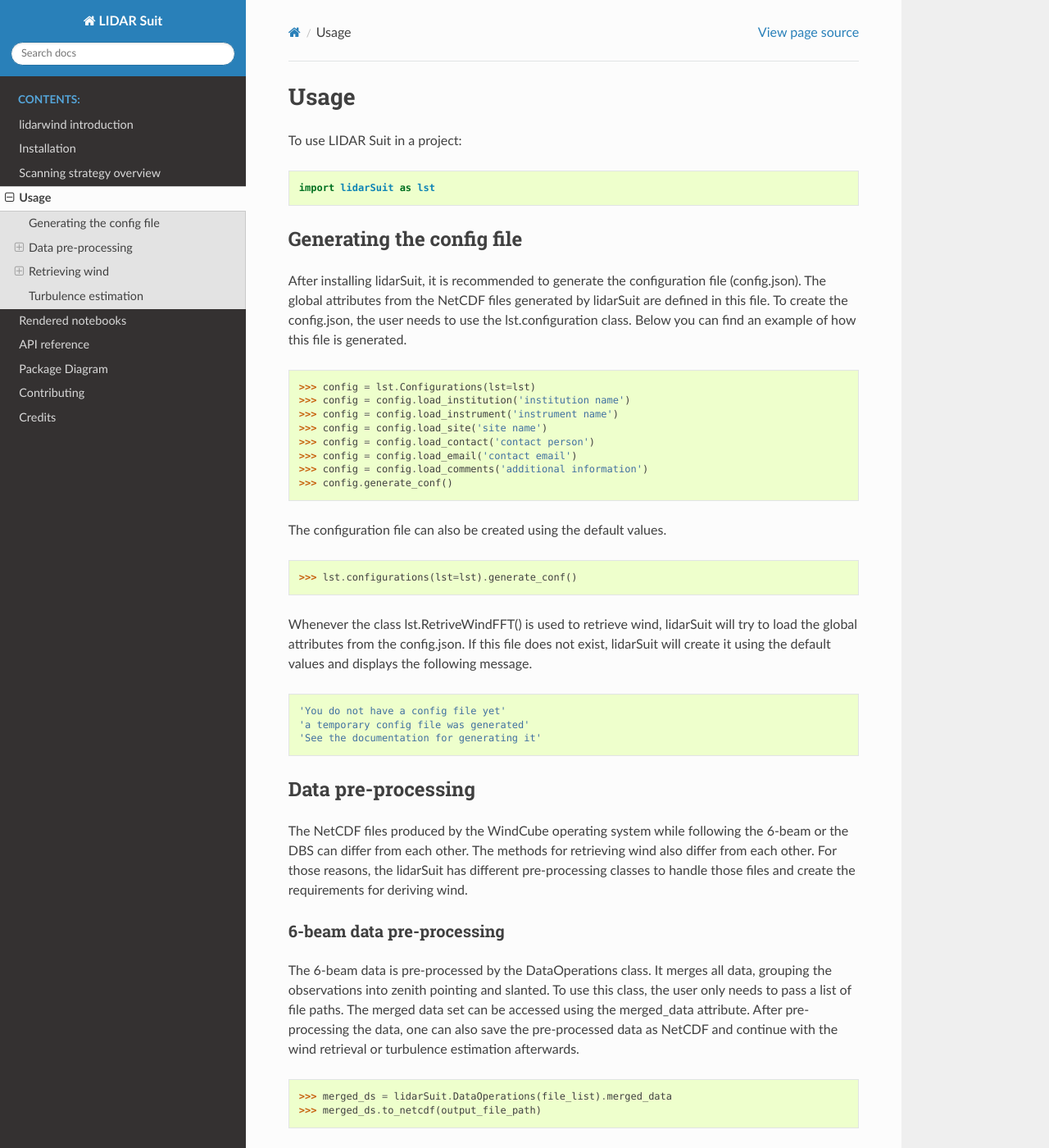
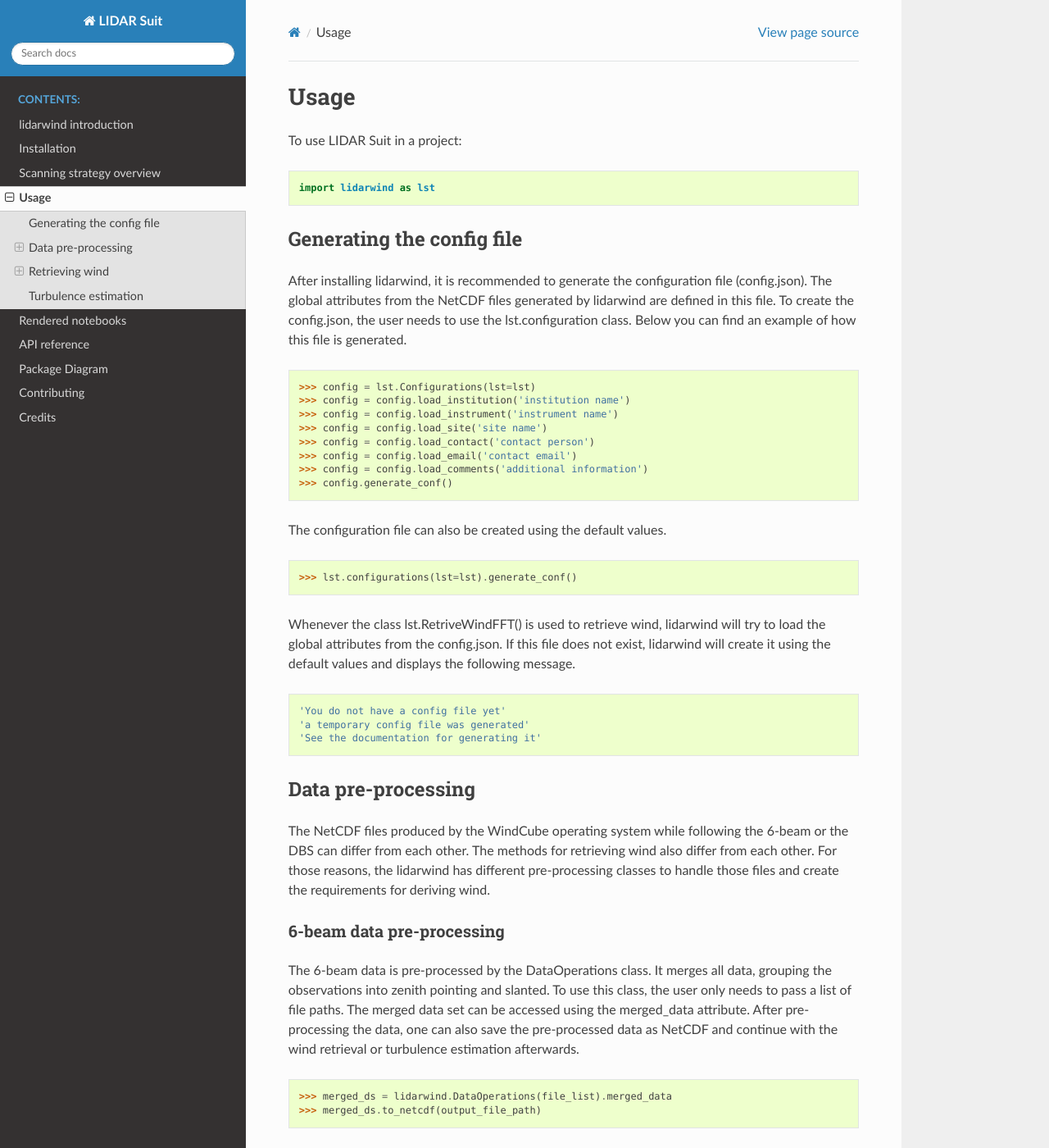
Before and after one commit to jdiasn/lidarwind, a Sphinx documentation site: the page built from docs/usage.rst, in a window 1280 px wide and 1400 px high. Shown: the whole window at 82% size. Built offline with Sphinx 7.4.7 and the Read the Docs theme 2.0.0, drawn with Linux system fonts in a browser that asks for light colours; formulas are drawn with MathJax 3; pages that are not in the unit, such as notebooks, are missing from menus; the version number could not be read and is left out; some of the changed text lies outside the part shown.

Commit message:
Replacing lidarSuit with lidarwind

```diff
--- a/docs/usage.rst
+++ b/docs/usage.rst
@@ -4,7 +4,7 @@ Usage
 
 To use LIDAR Suit in a project::
 
-    import lidarSuit as lst
+    import lidarwind as lst
 
 
 
@@ -13,7 +13,7 @@ Generating the config file
 --------------------------
 
 
-After installing lidarSuit, it is recommended to generate the configuration file (config.json). The global attributes from the NetCDF files generated by lidarSuit are defined in this file. To create the config.json, the user needs to use the lst.configuration class. Below you can find an example of how this file is generated.
+After installing lidarwind, it is recommended to generate the configuration file (config.json). The global attributes from the NetCDF files generated by lidarwind are defined in this file. To create the config.json, the user needs to use the lst.configuration class. Below you can find an example of how this file is generated.
 
 .. code-block:: python
 
@@ -32,7 +32,7 @@ The configuration file can also be created using the default values.
 
     >>> lst.configurations(lst=lst).generate_conf()
 
-Whenever the class lst.RetriveWindFFT() is used to retrieve wind, lidarSuit will try to load the global attributes from the config.json. If this file does not exist, lidarSuit will create it using the default values and displays the following message.
+Whenever the class lst.RetriveWindFFT() is used to retrieve wind, lidarwind will try to load the global attributes from the config.json. If this file does not exist, lidarwind will create it using the default values and displays the following message.
 
 .. code-block:: python
 
@@ -47,7 +47,7 @@ Data pre-processing
 -------------------
 
 
-The NetCDF files produced by the WindCube operating system while following the 6-beam or the DBS can differ from each other. The methods for retrieving wind also differ from each other. For those reasons, the lidarSuit has different pre-processing classes to handle those files and create the requirements for deriving wind.
+The NetCDF files produced by the WindCube operating system while following the 6-beam or the DBS can differ from each other. The methods for retrieving wind also differ from each other. For those reasons, the lidarwind has different pre-processing classes to handle those files and create the requirements for deriving wind.
 
 
 
@@ -59,7 +59,7 @@ The 6-beam data is pre-processed by the DataOperations class. It merges all data
 
 .. code-block:: python
 
-    >>> merged_ds = lidarSuit.DataOperations(file_list).merged_data
+    >>> merged_ds = lidarwind.DataOperations(file_list).merged_data
     >>> merged_ds.to_netcdf(output_file_path)
 
 
@@ -81,7 +81,7 @@ The pre-processing of the DBS data is handled by the DbsOperations class. This c
 Retrieving wind
 ---------------
 
-lidarSuit is able to retrieve wind from the 6-beam data and also from the DBS data.
+lidarwind is able to retrieve wind from the 6-beam data and also from the DBS data.
 
 6-beam data wind retrieval
 --------------------------
@@ -120,7 +120,7 @@ A notebook example combining all steps for retrieving wind can be found in the l
 Turbulence estimation
 ---------------------
 
-The lidarSuit package also contains an implementation of the :any:`6-beam <six-beam>` method for estimating the Reynolds stress tensor components. This estimation is made by the SixBeamMethod class using the returned object from GetRestructuredData class. As introduced in the overview, the 6-beam method requires variances as input. The user needs to indicate the window size to calculate the variance in time. However, SixBeamMethod class requires a window defined in terms of the number of profiles that fit within the desired time window. Below you can find an example of how to relate a time window to its equivalent number of profiles.
+The lidarwind package also contains an implementation of the :any:`6-beam <six-beam>` method for estimating the Reynolds stress tensor components. This estimation is made by the SixBeamMethod class using the returned object from GetRestructuredData class. As introduced in the overview, the 6-beam method requires variances as input. The user needs to indicate the window size to calculate the variance in time. However, SixBeamMethod class requires a window defined in terms of the number of profiles that fit within the desired time window. Below you can find an example of how to relate a time window to its equivalent number of profiles.
 
 
 .. code-block:: python
```
